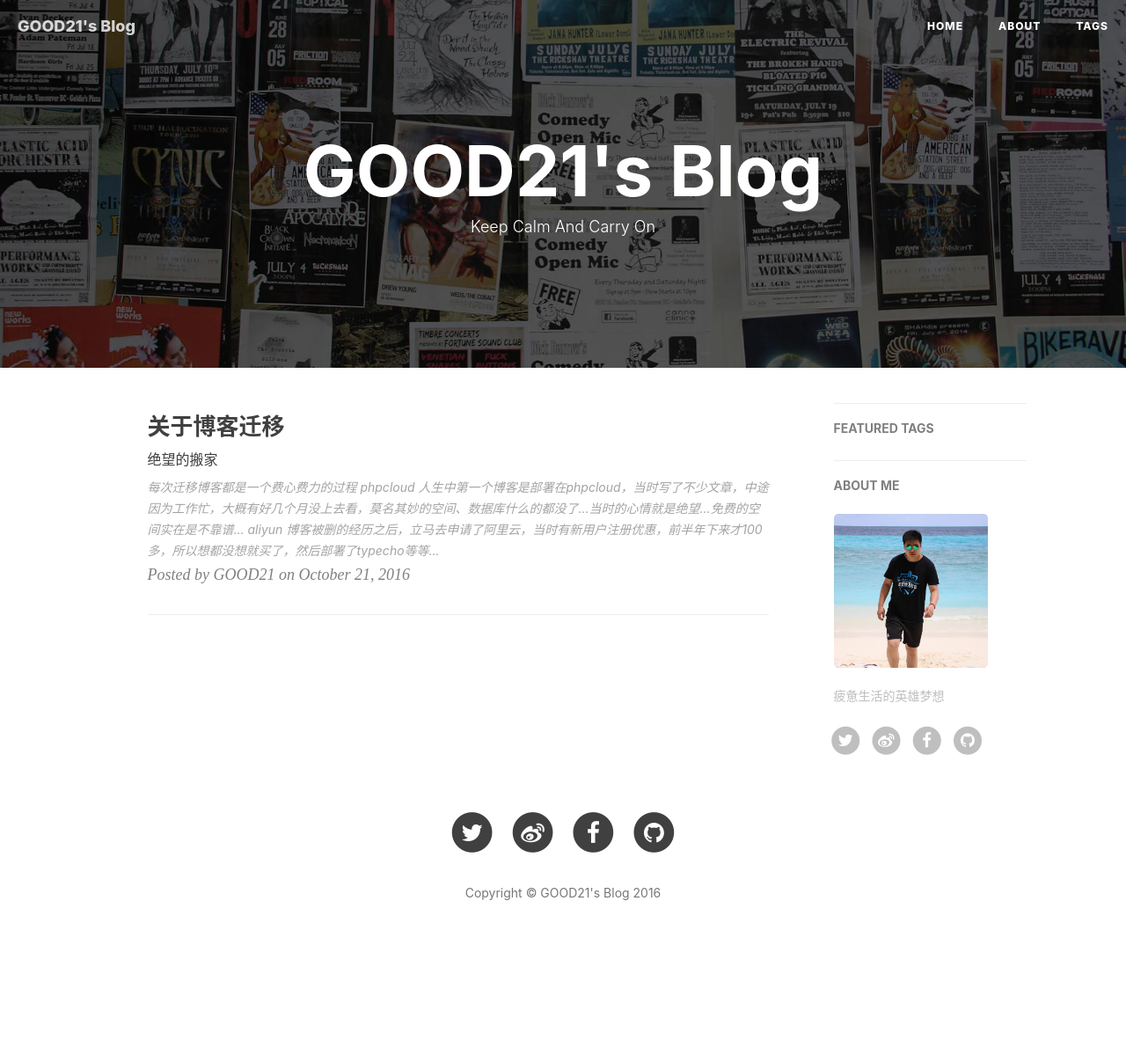
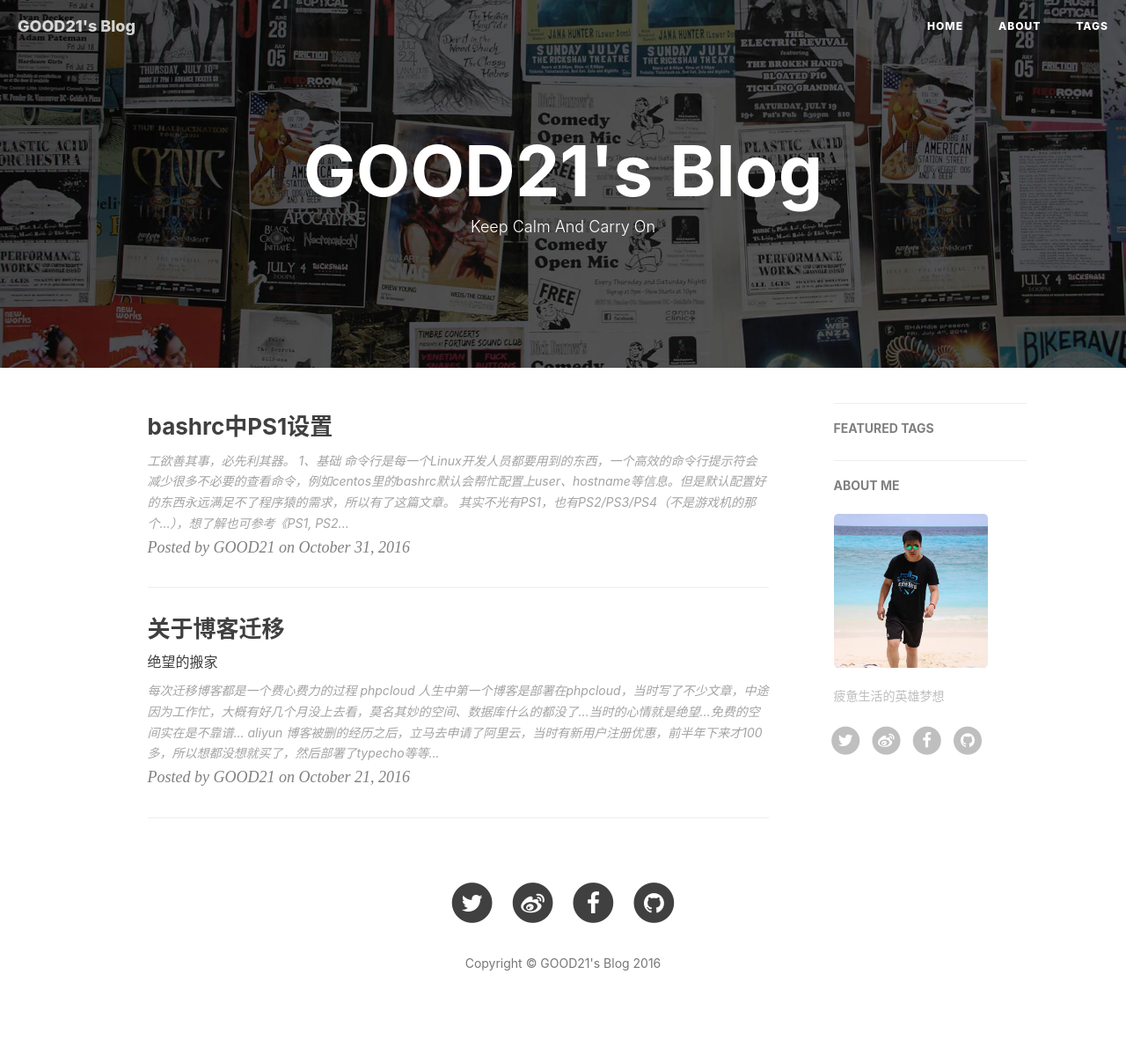
Before and after one commit to GOOD21/GOOD21.github.io, a Jekyll site: the page built from index.html, in a window 1280 px wide. Shown: the whole page at 88% size. Built offline with Jekyll 4.4.1, drawn with Linux system fonts in a browser that asks for light colours; nearby versions of some CDN libraries; the list of posts is cut into pages by our own code; comment, search, counter and statistics services are not loaded; before the commit the page ends 1119 px from its top, so only the background shows below that; some of the changed lines change nothing that is shown.

Commit message:
bashrc-ps1

````diff
--- a/_posts/2016-10-21-blog-changes.markdown
+++ b/_posts/2016-10-21-blog-changes.markdown
@@ -17,7 +17,7 @@ tags:
 #### aliyun
 博客被删的经历之后，立马去申请了**阿里云**，当时有新用户注册优惠，前半年下来才100多，所以想都没想就买了，然后部署了**typecho**等等一系列的东西，第二个博客算搭建完成了。
 
-陆陆续续写了几篇文章，用到第二年，续费费大概600+，发现太鸡肋了，原以为可以登上服务器调调工具什么的，后来发现配置太低，跑个xdebug都能卡一会儿，实在是太鸡肋了，果断第三年放弃了。
+陆陆续续写了几篇文章，用到第二年，续费费大概600+，发现太鸡肋了，原以为可以登上服务器调调工具什么的，后来发现配置太低，跑个xdebug都能卡一会儿，实在忍不了，果断第三年放弃了。
 
 #### github pages
 辗转这么多年，最终还是回到了github。
--- /dev/null
+++ b/_posts/2016-10-31-bashrc-ps1.md
@@ -0,0 +1,152 @@
+---
+layout:     post
+title:      "bashrc中PS1设置"
+date:       2016-10-31
+author:     "GOOD21"
+header-img: "img/post-bg-unix-linux.jpg"
+tags:
+    - shell
+    - linux
+---
+
+> 工欲善其事，必先利其器。
+
+#### 1、基础
+命令行是每一个Linux开发人员都要用到的东西，一个高效的命令行提示符会减少很多不必要的查看命令，例如centos里的bashrc默认会帮忙配置上user、hostname等信息。但是默认配置好的东西永远满足不了程序猿的需求，所以有了这篇文章。
+
+其实不光有PS1，也有PS2/PS3/PS4（不是游戏机的那个...），想了解也可参考[《PS1, PS2, PS3, PS4 和 PROMPT_COMMAND》](http://www.groad.net/bbs/thread-6439-1-1.html)
+
+这里只研究PS1。
+
+bash中命令行提示符的格式是由**PS1**来控制的。man一下bash，可以看到The value of this parameter is expanded and used as the primary prompt string.
+
+我们再看一下centos默认的**/etc/bashrc**文件：
+
+```shell
+if [[ ${EUID} == 0 ]] ; then #如果是root用户
+    PS1='\[\033[01;31m\]\h\[\033[01;34m\] \W \$\[\033[00m\] '
+else
+    PS1='\[\033[01;32m\]\u@\h\[\033[01;34m\] \w \$\[\033[00m\] '
+fi
+```
+是不是巨崩溃...
+
+但是有了以下的表，你就能看明白了。（此时请自行脑部正则表达式...）
+
+字母 | 含义
+--------- | -------------
+`\a`   | ASCII 响铃字符（也可以键入 \007）
+`\d`   | "Wed Sep 06" 格式的日期
+`\e`   | ASCII 转义字符（也可以键入 \033）
+`\h`   | 主机名的第一部分（如 "mybox"）
+`\H`   | 主机的全称（如 "mybox.mydomain.com"）
+`\j`   | 在此shell中通过按 ^Z 挂起的进程数
+`\l`   | 此 shell 的终端设备名（如 "ttyp4"）
+`\n`   | 换行符
+`\r`   | 回车符
+`\s`   | shell 的名称（如 "bash"）
+`\t`   | 24 小时制时间（如 "23:01:01"）
+`\T`   | 12 小时制时间（如 "11:01:01"）
+`\@`   | 带有 am/pm 的 12 小时制时间
+`\u`   | 用户名
+`\v`   | bash 的版本（如 2.04）
+`\V`   | Bash 版本（包括补丁级别）
+`\w`   | 当前工作目录（如 "/home/drobbins"）
+`\W`   | 当前工作目录的“基名 (basename)”（如 "drobbins"）
+`\!`   | 当前命令在历史缓冲区中的位置
+`\#`   | 命令编号（只要您键入内容，它就会在每次提示时累加）
+`\$`   | 如果您不是超级用户 (root)，则插入一个 "$",如果您是超级用户，则显示一个 "#"
+`\xxx` | 插入一个用三位数 xxx（用零代替未使用的数字，如 "\007"）,表示的 ASCII 字符
+`\\`   | 反斜杠
+`\[`   | 这个序列应该出现在不移动光标的字符序列（如颜色转义序列）之前，它使 bash 能够正确计算自动换行。
+`\]`   | 这个序列应该出现在非打印字符序列之后。
+
+如此，我们能干的事情就多了。
+
+**\033**是8进制（也就是**\e**）,它就是unix下终端转义符**ESC**(16进制1A,10进制27)，**ESC[xm** 是unix下改变终端输出颜色的命令。
+
+bash中有其自己的配色方案，格式如下：
+`\[\e[F;B;Cm\]`
+
+其中，`\[`与`\]`是保证其内的非打印字符不占用行上的任何空间，这样就能使自动换行后的颜色设置正常工作了（之前我的shell出现长命令不能换行的bug，就是缺少了这个中括号）；
+
+`\e[`与m之间的内容表示设置颜色，F是前景色，B是背景色，C是代码，多个颜色用分号隔开。但F、B、C顺序可变，这是因为他们的数值不冲突（大家都习惯将C放在前面）。
+
+如果有`\e[0m`、`\e[m`，都是通知终端将颜色（前景、背景、加粗）设置重置为默认。
+
+再配上俩表：
+
+前景 | 背景  |  颜色
+-----|------|------
+30   |  40   |  黑色
+31   |  41   |  红色
+32   |  42   |  绿色
+33   |  43   |  黄色
+34   |  44   |  蓝色
+35   |  45   |  紫红色
+36   |  46   |  青蓝色
+37   |  47   |  白色
+
+代码    |    意义
+--------|----------
+0       |    OFF
+1       |    高亮显示
+4       |    underline
+7       |    反白显示
+8       |    不可见
+
+#### 2、进阶
+命令行光看着赏心悦目也不行，必须要有实际的功能，例如我们现在很多时候开发都在用git，经常要查看所在的是哪个branch，所以我们完全可以把branch名字放在提示符里。
+
+只需要在bashrc里面定义一个获取当前分支名称的方法就可以了。原理就是取.git目录下面的HEAD。
+
+附上代码如下：
+
+```shell
+#查找当前分支，放在git_branch变量里。
+find_git_branch () {
+    local dir=. head
+    until [ "$dir" -ef / ]; do
+        if [ -f "$dir/.git/HEAD" ]; then
+        head=$(< "$dir/.git/HEAD")
+            if [[ $head = ref:\ refs/heads/* ]]; then
+                git_branch=" (${head#*/*/})"
+            elif [[ $head != '' ]]; then
+                git_branch=" (detached)"
+            else
+                git_branch=" (unknow)"
+            fi
+            return
+        fi
+        dir="../$dir"
+    done
+    git_branch=''
+}
+```
+
+
+```shell
+#通过git status命令获取是否有改动
+#不建议调用此方法，因为git status会有执行时间，导致每次调用bash shell都会有卡顿。
+function find_git_dirty () {
+    st=$(git status -s 2>/dev/null | tail -n 1)
+    if [[ $st == "" ]]; then
+        git_dirty=''
+    else
+        git_dirty='*'
+    fi
+}
+```
+需要注意的是在PS1调用git_branch前，一定要事先执行find_git_branch方法，这时候就用到了PROMPT_COMMAND（上面有提到过）。
+
+最后附上我的个人配色方案，仅供参考。
+
+```shell
+PROMPT_COMMAND="find_git_branch; $PROMPT_COMMAND"
+if [[ ${EUID} == 0 ]] ; then
+    PS1="\[\033[01;31m\]\h\[\033[01;34m\] \W \$\[\033[00m\] "
+else
+    PS1="\[\033[01;32m\]\u@\h\[\033[01;34m\] \w \$\[\033[01;33m\]\$git_branch\[\033[00m\] "
+fi
+```
+![bashrc-ps1-personal-demo](/img/in-post/bashrc-ps1/bashrc-ps1-personal-demo.png)
````
Also changed, not shown: img/in-post/bashrc-ps1/bashrc-ps1-personal-demo.png (added).
